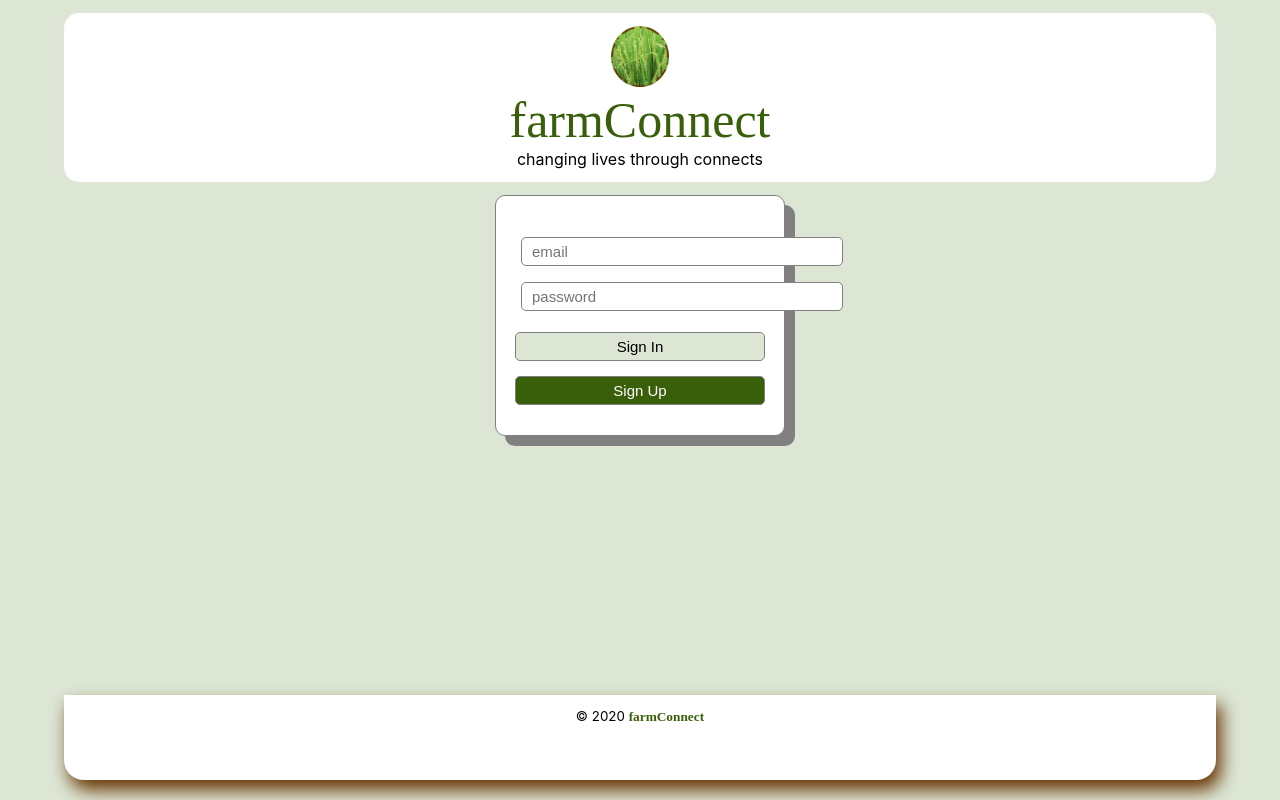
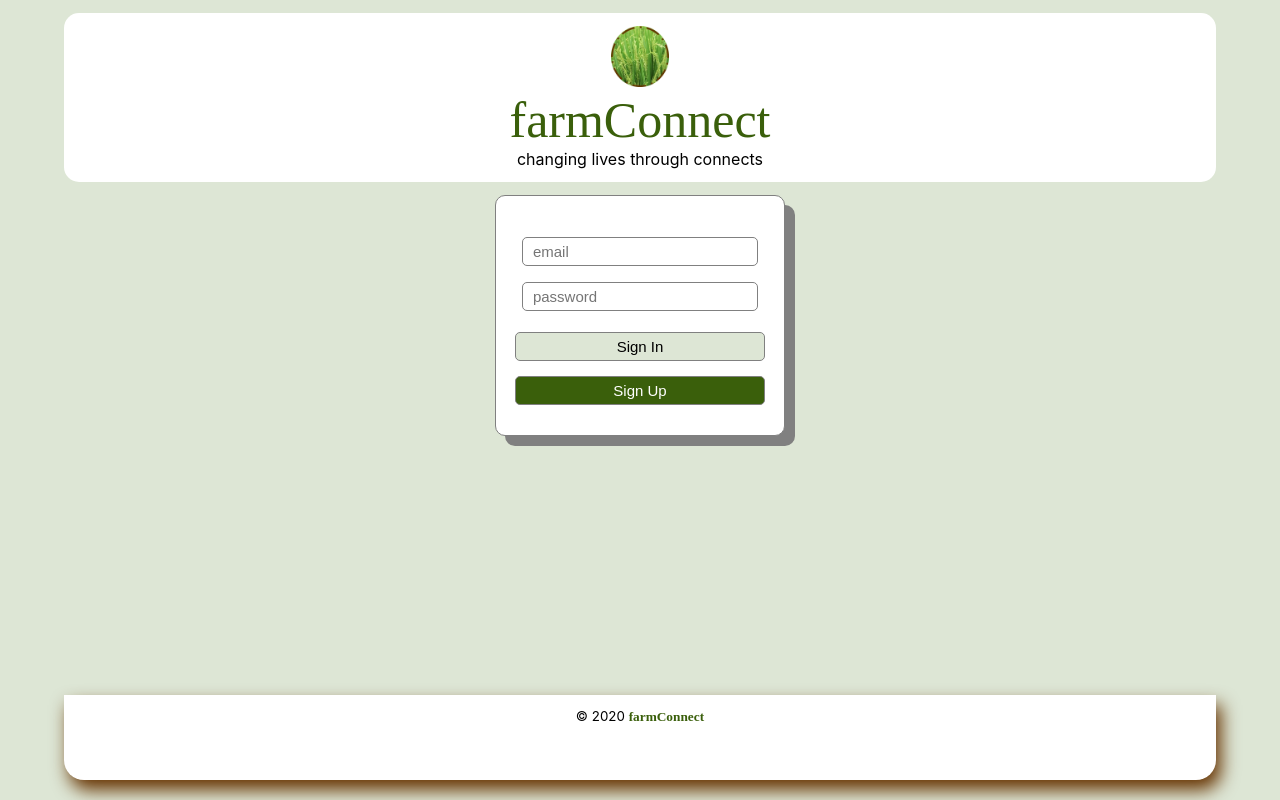
Before and after one commit to coula3/farm-connect, a React (Create React App) app in the folder farm-connect-frontend/: page / in a window 1280 px wide. Built offline with nearby package versions, Linux system fonts and the light colour scheme.

Commit message:
change input width from 300px to 90%

```diff
--- a/farm-connect-frontend/src/index.css
+++ b/farm-connect-frontend/src/index.css
@@ -14,7 +14,7 @@ code {
 }
 
 .sign_up_in_input {
-  width: 300px;
+  width: 90%;
   padding: 5px 10px;
   font-size: 15px;
   border: grey solid 1px;
```
